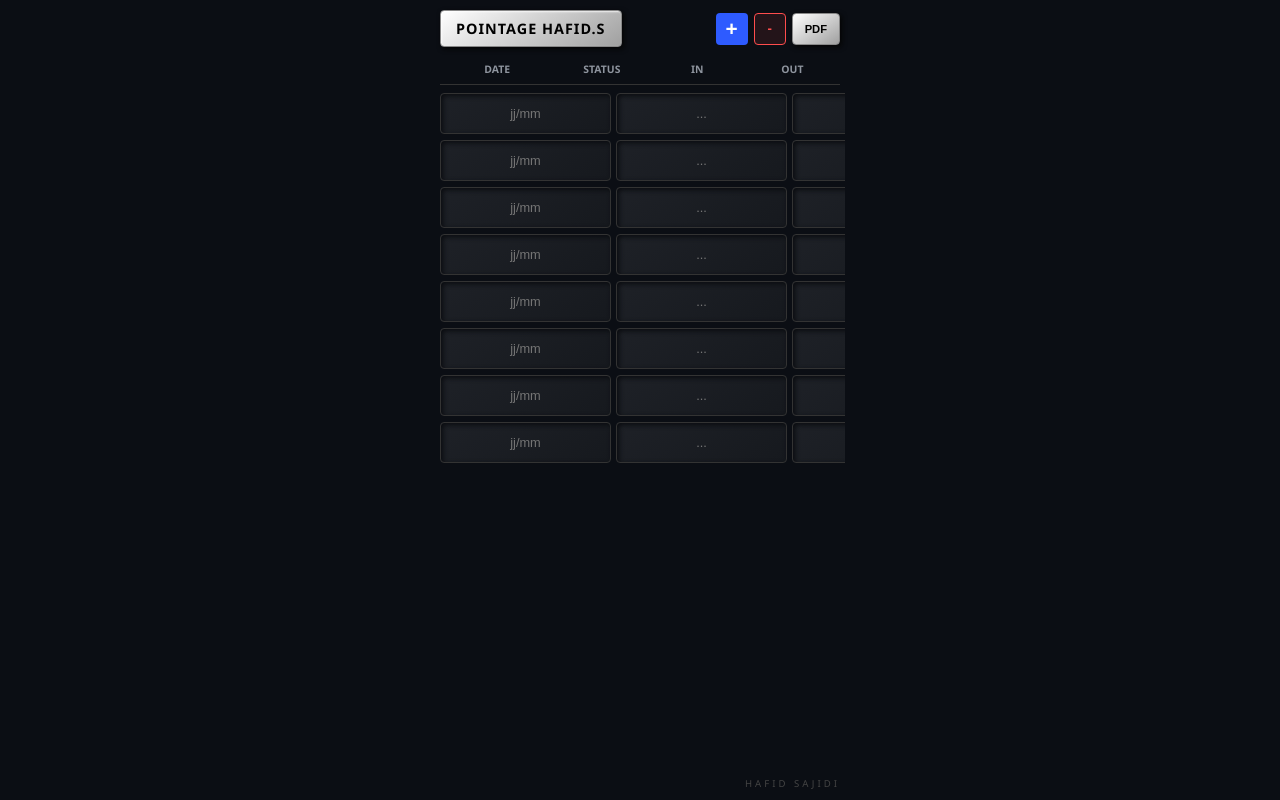
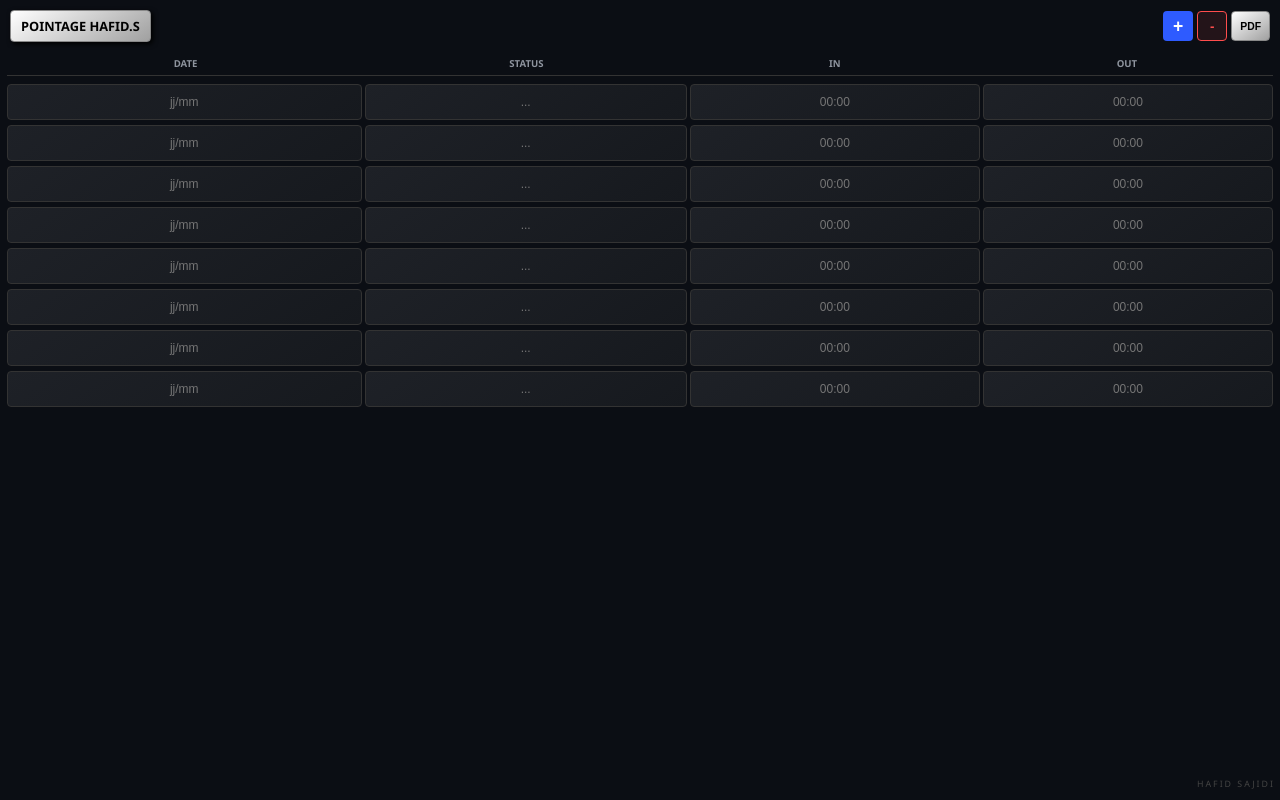
Before and after one commit to abdelhafidsajidi1333-prog/Pointage-Silver-Pro, a plain HTML site: page index.html in a window 1280 px wide. Drawn offline with Linux system fonts and the light colour scheme.

Commit message:
Update title and styles in index.html

```diff
--- a/index.html
+++ b/index.html
@@ -3,51 +3,52 @@
 <head>
     <meta charset="UTF-8">
     <meta name="viewport" content="width=device-width, initial-scale=1.0, maximum-scale=1.0, user-scalable=no">
-    <title>Pointage Hafid Pro V3</title>
+    <title>Pointage Hafid Pro ScreenFit</title>
     <style>
         body {
             background-color: #0b0e14;
             color: #ffffff;
-            font-family: 'Segoe UI', Roboto, Helvetica, Arial, sans-serif;
+            font-family: 'Segoe UI', sans-serif;
             display: flex;
             flex-direction: column;
             align-items: center;
-            padding: 10px;
+            padding: 5px; /* تقليل الحواف الجانبية */
             margin: 0;
             height: 100vh;
             overflow: hidden;
             box-sizing: border-box;
         }
 
+        /* حاوية العنوان والأزرار */
         .header-box {
             width: 100%;
-            max-width: 400px;
             display: flex;
             justify-content: space-between;
             align-items: center;
-            margin-bottom: 15px;
-            padding: 0 5px;
+            margin-bottom: 10px;
+            padding: 5px;
+            box-sizing: border-box;
         }
 
-        /* المربع الفضي الاحترافي للعنوان */
         .title-silver-box {
-            background: linear-gradient(145deg, #ffffff, #a0a0a0); /* تدرج فضي معدني */
-            padding: 8px 15px;
-            border-radius: 4px; /* زوايا مربعة حادة */
-            box-shadow: 2px 2px 5px #050505, inset 1px 1px 2px rgba(255,255,255,0.8);
+            background: linear-gradient(145deg, #ffffff, #a0a0a0);
+            padding: 6px 10px;
+            border-radius: 4px;
+            box-shadow: 2px 2px 5px #000;
             border: 1px solid #888;
+            flex-shrink: 1; /* السماح للمربع بالصغر إذا لزم الأمر */
         }
 
         .title-silver-box h2 {
             margin: 0;
-            font-size: 0.9rem;
-            color: #000; /* لون الكتابة أسود ليتناقض مع الفضي */
+            font-size: 0.8rem; /* تصغير الخط قليلاً ليناسب الشاشة */
+            color: #000;
             text-transform: uppercase;
             font-weight: 800;
-            letter-spacing: 1px;
+            white-space: nowrap; /* منع النص من النزول لسطر جديد */
         }
 
-        .btn-group { display: flex; gap: 6px; }
+        .btn-group { display: flex; gap: 4px; flex-shrink: 0; }
 
         .btn {
             border: none;
@@ -59,64 +60,57 @@
             border-radius: 4px;
         }
 
-        .btn-plus { width: 32px; height: 32px; background: #2E5BFF; color: white; font-size: 1.3rem; }
-        .btn-minus { width: 32px; height: 32px; background: rgba(255, 77, 77, 0.1); border: 1px solid #FF4D4D; color: #FF4D4D; }
+        .btn-plus { width: 30px; height: 30px; background: #2E5BFF; color: white; font-size: 1.1rem; }
+        .btn-minus { width: 30px; height: 30px; background: rgba(255, 77, 77, 0.1); border: 1px solid #FF4D4D; color: #FF4D4D; }
+        .btn-pdf { background: linear-gradient(145deg, #ffffff, #a0a0a0); color: #000; padding: 0 8px; font-size: 0.65rem; height: 30px; border: 1px solid #888; }
 
-        /* زر PDF فضي أيضاً */
-        .btn-pdf {
-            background: linear-gradient(145deg, #ffffff, #a0a0a0);
-            color: #000;
-            padding: 0 12px;
-            font-size: 0.7rem;
-            height: 32px;
-            text-transform: uppercase;
-            box-shadow: 2px 2px 5px #050505;
-            border: 1px solid #888;
+        /* حاوية الجدول: تجعل العرض 100% */
+        .table-container {
+            width: 100%;
+            flex-grow: 1;
+            overflow-y: auto;
+            padding: 0 2px;
+            box-sizing: border-box;
         }
-
-        .table-container { width: 100%; max-width: 400px; flex-grow: 1; overflow-y: auto; padding: 0 5px; }
 
         .labels {
             display: grid;
-            grid-template-columns: 1.2fr 1fr 1fr 1fr;
+            grid-template-columns: 1.1fr 1fr 0.9fr 0.9fr; /* توزيع الأطقم لتناسب العرض */
             text-align: center;
-            padding-bottom: 8px;
+            padding-bottom: 5px;
             border-bottom: 1px solid #333;
             margin-bottom: 8px;
         }
 
-        .label { font-size: 0.65rem; color: #8e949e; font-weight: bold; text-transform: uppercase; }
+        .label { font-size: 0.6rem; color: #8e949e; font-weight: bold; }
 
         .data-row {
             display: grid;
-            grid-template-columns: 1.2fr 1fr 1fr 1fr;
-            gap: 5px;
-            margin-bottom: 6px;
+            grid-template-columns: 1.1fr 1fr 0.9fr 0.9fr; /* نفس توزيع العناوين */
+            gap: 3px;
+            margin-bottom: 5px;
         }
 
         input {
             background: linear-gradient(145deg, #1e2127, #16191e);
             border: 1px solid #333;
             color: #fff;
-            padding: 12px 2px;
-            font-size: 0.8rem;
+            padding: 10px 1px;
+            font-size: 0.75rem; /* تصغير الخط ليناسب الخانات الضيقة */
             text-align: center;
             outline: none;
             border-radius: 4px;
-            box-shadow: inset 2px 2px 5px #0a0c10;
+            width: 100%; /* جعل الإدخال يأخذ كامل عرض الخانة */
+            box-sizing: border-box;
         }
 
-        input:focus { border-color: #ffffff; }
-
-        .footer { font-size: 0.6rem; color: #444; margin-top: 10px; letter-spacing: 3px; text-align: right; width: 100%; max-width: 400px; }
+        .footer { font-size: 0.55rem; color: #444; margin: 5px 0; text-align: right; width: 100%; letter-spacing: 2px; }
 
         @media print {
             .btn-group { display: none; }
             body { background: white; color: black; padding: 0; }
-            input { border: 1px solid #000; background: white; color: black; box-shadow: none; }
-            .header-box { border: none; background: white; color: black; box-shadow: none; }
-            .title-silver-box { background: white; border: 1px solid #000; box-shadow: none; }
-            .title-silver-box h2 { color: black; }
+            input { border: 1px solid #000; background: white; color: black; }
+            .title-silver-box { background: white; border: 1px solid #000; }
         }
     </style>
 </head>
@@ -146,7 +140,6 @@
     <div class="footer">HAFID SAJIDI</div>
 
     <script>
-        // دالة إضافة سطر جديد
         function addRow(data = ["", "", "", ""]) {
             const container = document.getElementById('tableBody');
             const row = document.createElement('div');
@@ -160,7 +153,6 @@
             container.appendChild(row);
         }
 
-        // دالة مسح آخر سطر
         function removeRow() {
             const container = document.getElementById('tableBody');
             if (container.lastElementChild) {
@@ -169,20 +161,17 @@
             }
         }
 
-        // دالة حفظ البيانات في ذاكرة الهاتف
         function save() {
             const rows = Array.from(document.querySelectorAll('.data-row')).map(r =>
                 Array.from(r.querySelectorAll('input')).map(i => i.value)
             );
-            localStorage.setItem('hafid_pro_v3_data', JSON.stringify(rows));
+            localStorage.setItem('hafid_pro_fit_data', JSON.stringify(rows));
         }
 
-        // تحميل البيانات عند فتح التطبيق
-        const saved = localStorage.getItem('hafid_pro_v3_data');
+        const saved = localStorage.getItem('hafid_pro_fit_data');
         if (saved) {
             JSON.parse(saved).forEach(r => addRow(r));
         } else {
-            // إضافة 8 أسطر افتراضية
             for(let i=0; i<8; i++) addRow();
         }
     </script>
```
